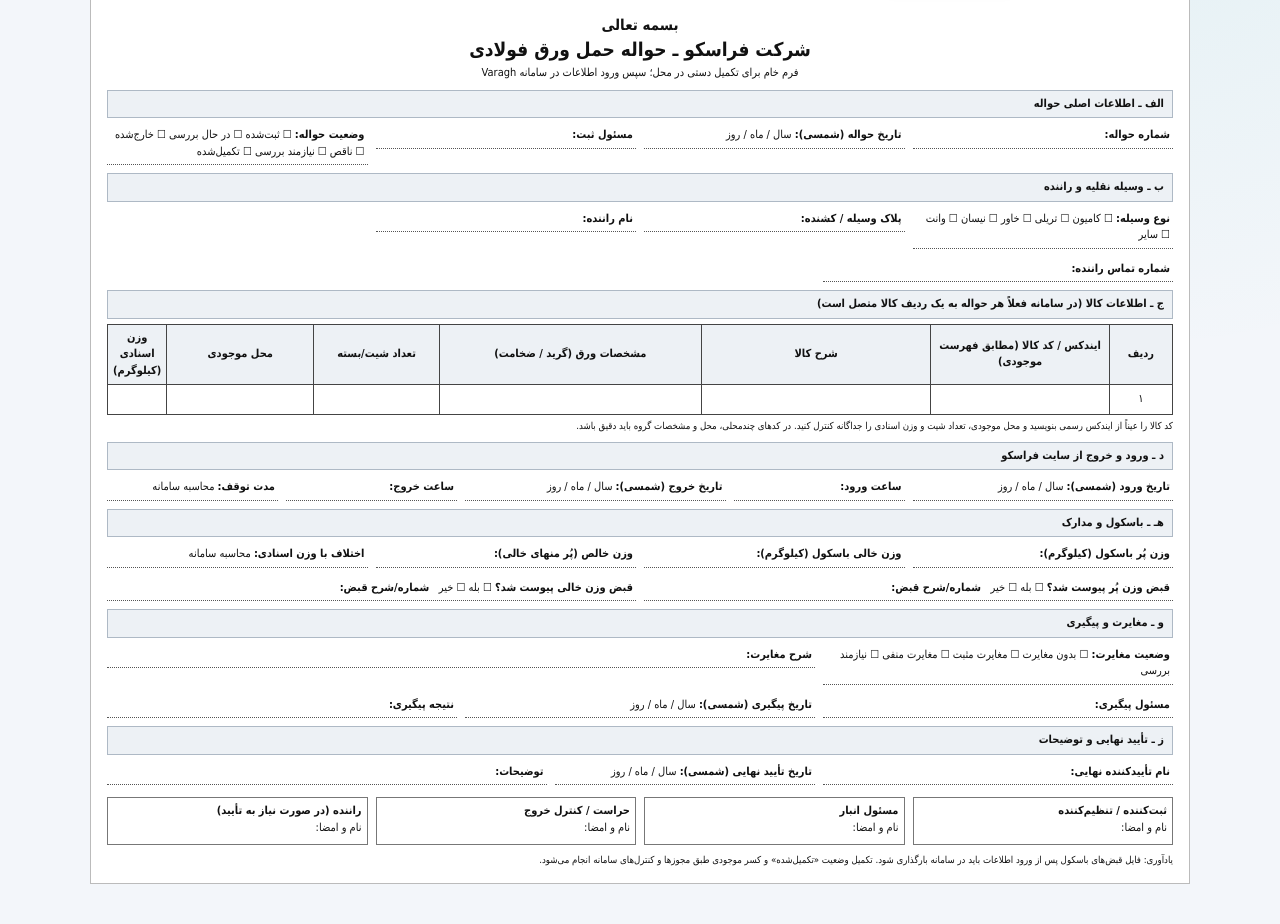
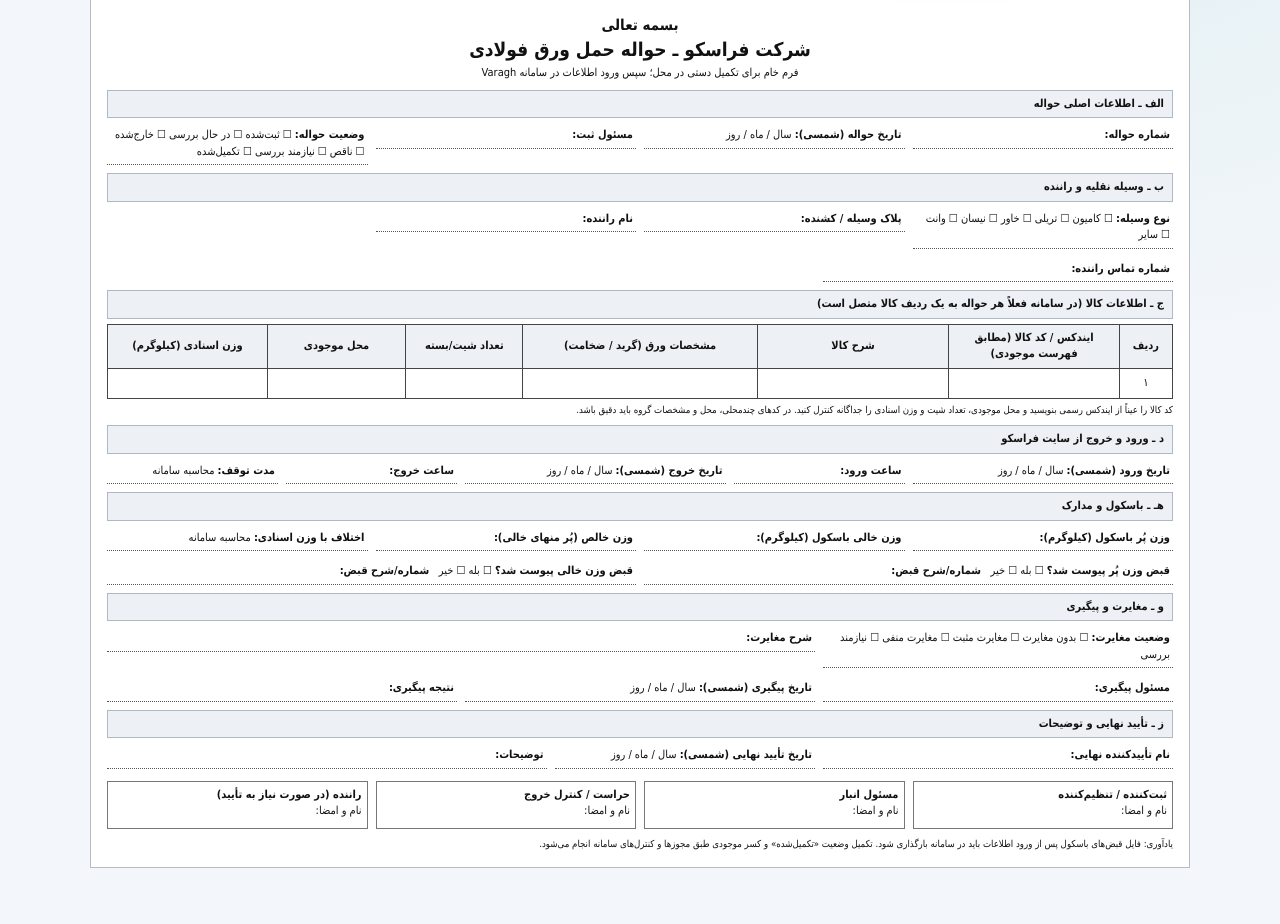
Before and after one commit to Tahmoures54/varagh, a Flask app: page /havaleh/blank-print in a window 1280 px wide. Shown: the part 165-1089 px from the top of the page. Run offline with Flask 3, Linux system fonts and the light colour scheme; the visitor is signed in with stand-in values (Sample User, id 1); some libraries are stand-ins or nearby versions.

Commit message:
Fit blank voucher inventory table to print width

```diff
--- a/templates/havaleh_blank_print.html
+++ b/templates/havaleh_blank_print.html
@@ -56,13 +56,13 @@
   <div class="section">ج ـ اطلاعات کالا (در سامانه فعلاً هر حواله به یک ردیف کالا متصل است)</div>
   <table>
     <thead><tr>
-      <th style="width:6%">ردیف</th>
-      <th style="width:17%">ایندکس / کد کالا (مطابق فهرست موجودی)</th>
-      <th style="width:22%">شرح کالا</th>
-      <th style="width:25%">مشخصات ورق (گرید / ضخامت)</th>
-      <th style="width:12%">تعداد شیت/بسته</th>
-      <th style="width:14%">محل موجودی</th>
-      <th style="width:18%">وزن اسنادی (کیلوگرم)</th>
+      <th style="width:5%">ردیف</th>
+      <th style="width:16%">ایندکس / کد کالا (مطابق فهرست موجودی)</th>
+      <th style="width:18%">شرح کالا</th>
+      <th style="width:22%">مشخصات ورق (گرید / ضخامت)</th>
+      <th style="width:11%">تعداد شیت/بسته</th>
+      <th style="width:13%">محل موجودی</th>
+      <th style="width:15%">وزن اسنادی (کیلوگرم)</th>
     </tr></thead>
     <tbody><tr><td class="text-center">۱</td><td></td><td></td><td></td><td></td><td></td><td></td></tr></tbody>
   </table>
```
